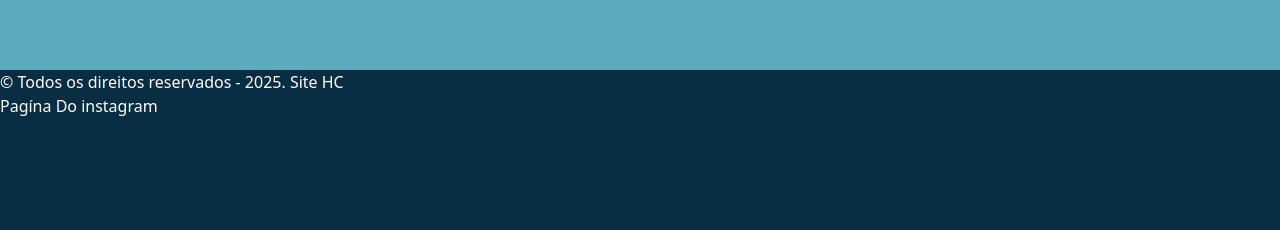
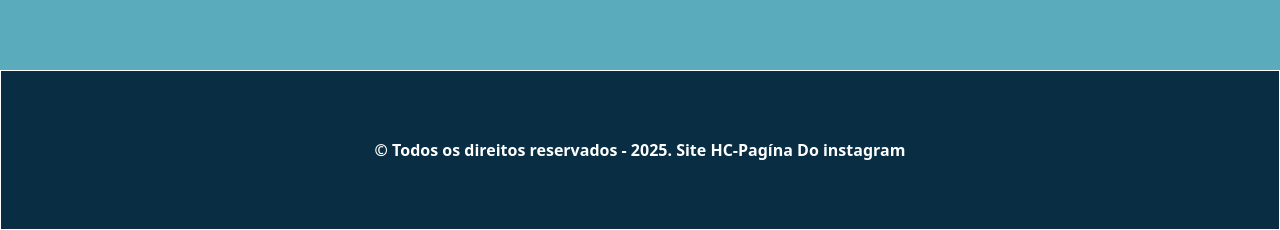
Before and after one commit to Felipe-Furlanetto0504/challenge_front, a React (Vite) app in the folder challenge/: page / in a window 1280 px wide. Shown: the part 570-800 px from the top of the page. Built offline with nearby package versions, Linux system fonts and the light colour scheme.

Commit message:
footer com css feito

```diff
--- a/challenge/src/components/Rodape/Rodape.tsx
+++ b/challenge/src/components/Rodape/Rodape.tsx
@@ -3,7 +3,7 @@ export default function Rodape() {
   return (
     <footer>
       <p>&copy; Todos os direitos reservados - 2025. Site HC</p>
-      <a href="https://www.instagram.com/hospitalhcfmusp">Pagína Do instagram</a>
+      <a href="https://www.instagram.com/hospitalhcfmusp">-Pagína Do instagram</a>
     </footer>
   );
 
--- a/challenge/src/global.css
+++ b/challenge/src/global.css
@@ -20,7 +20,8 @@
     }
 
     & footer{
-        @apply bg-[#092d42] text-white h-[20vh] w-[100vw];
+        @apply bg-[#092d42] text-white h-[20vh] w-[100vw] flex items-center justify-center
+        border border-white px-6 py-4 text-center font-bold
     }
 
     .tabela{
```
